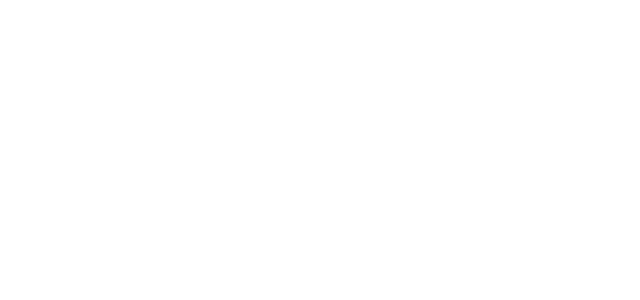
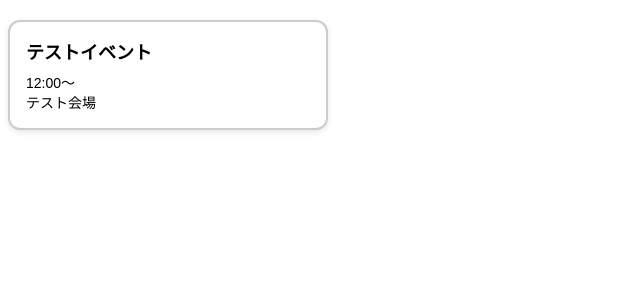
Before and after one commit to nutmeg-TeamRyoku-Cha/Ticket-Distribute, a React (Vite) app in the folder web/: page / in a window 1280 px wide. Before the commit this address had no page. Shown: the top 300 px of the page, without its empty margins (0-640 px from the left). Built offline with nearby package versions, Linux system fonts and the light colour scheme.

Commit message:
[add] add TicketCard componet(#19)

```diff
--- a/web/src/App.tsx
+++ b/web/src/App.tsx
@@ -1,13 +1,17 @@
 import { BrowserRouter as Router, Routes, Route} from "react-router-dom";
-import LogoIcon from "./pages/LogoIcon";
+import TicketCard from "./components/atomic/TicketCard";
 
 function App() {
+  const handleClick = () => alert('テストボタンが押されました')
   return (
-    <Router>
-      <Routes>
-        <Route path="/logo" element={<LogoIcon />} />
-      </Routes>
-    </Router>
+    <div>
+      <TicketCard
+        title="テストイベント"
+        time="12:00～"
+        location="テスト会場"
+        onClick={handleClick}
+      />
+    </div>
   );
 }
 
--- /dev/null
+++ b/web/src/components/atomic/TicketCard.css
@@ -0,0 +1,29 @@
+.ticket-card {
+  width: 100%;
+  max-width: 320px;
+  background-color: #fff;
+  border: 2px solid #ccc;
+  border-radius: 12px;
+  padding: 16px;
+  margin: 12px auto;
+  text-align: left;
+  cursor: pointer;
+  box-shadow: 0 2px 6px rgba(0,0,0,0.1);
+  transition: transform 0.2s ease;
+}
+
+.ticket-card:hover {
+  transform: scale(1.02);
+}
+
+.ticket-title {
+  font-size: 18px;
+  font-weight: bold;
+  margin-bottom: 8px;
+}
+
+.ticket-time,
+.ticket-location {
+  font-size: 14px;
+  color: black;
+}
--- /dev/null
+++ b/web/src/components/atomic/TicketCard.tsx
@@ -0,0 +1,22 @@
+// TicketCard.tsx
+import React from 'react';
+import './TicketCard.css';
+
+type TicketCardProps = {
+  title: string;
+  time: string;
+  location: string;
+  onClick: () => void;
+};
+
+const TicketCard: React.FC<TicketCardProps> = ({ title, time, location, onClick }) => {
+  return (
+    <button className="ticket-card" onClick={onClick}>
+      <div className="ticket-title">{title}</div>
+      <div className="ticket-time">{time}</div>
+      <div className="ticket-location">{location}</div>
+    </button>
+  );
+};
+
+export default TicketCard;
--- a/web/src/pages/LogoIcon.tsx
+++ b/web/src/pages/LogoIcon.tsx
@@ -1,7 +1,7 @@
 import React from 'react';
 import LogoIconComponent from '../components/atomic/LogoIcon';
 
-const LogoIcon = () => {
+const images = () => {
   const handleLogo = () => {
     alert('25th-ロゴ');
   };
@@ -18,4 +18,4 @@
   );
 };
 
-export default LogoIcon;
+export default images;
```
